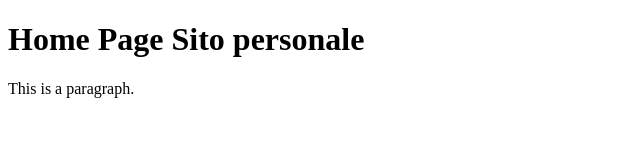
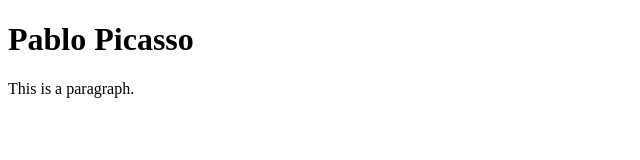
Before and after one commit to cottini/cottini.github.io, a plain HTML site: page index.html in a window 1280 px wide. Shown: the whole page, without its empty margins (0-640 px from the left). Drawn offline with Linux system fonts and the light colour scheme.

Commit message:
Update index.html

```diff
--- a/index.html
+++ b/index.html
@@ -4,8 +4,7 @@
 <title>Home Page Sito personale</title>
 </head>
 <body>
-
-<h1>Home Page Sito personale</h1>
+<h1> Pablo Picasso </h1>
 <p>This is a paragraph.</p>
 
 </body>
```
